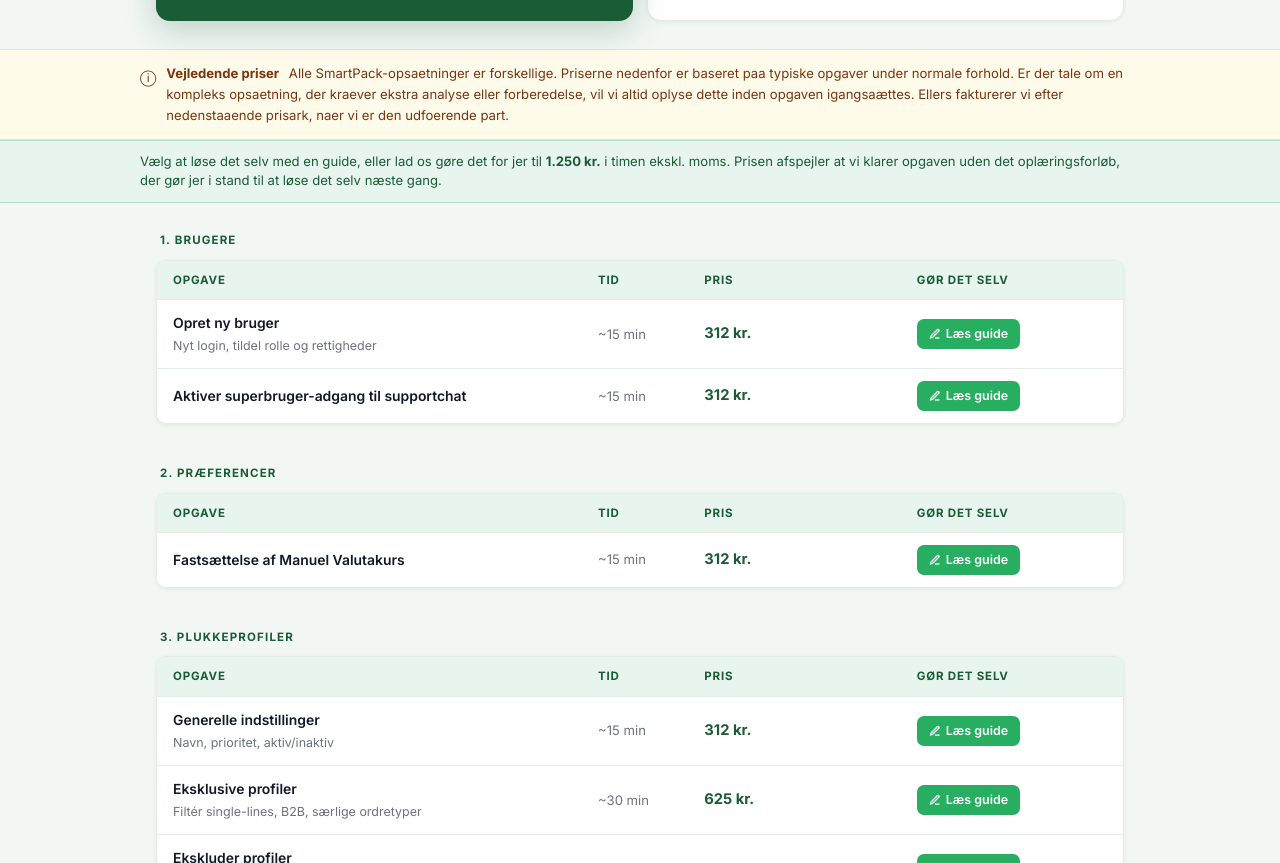
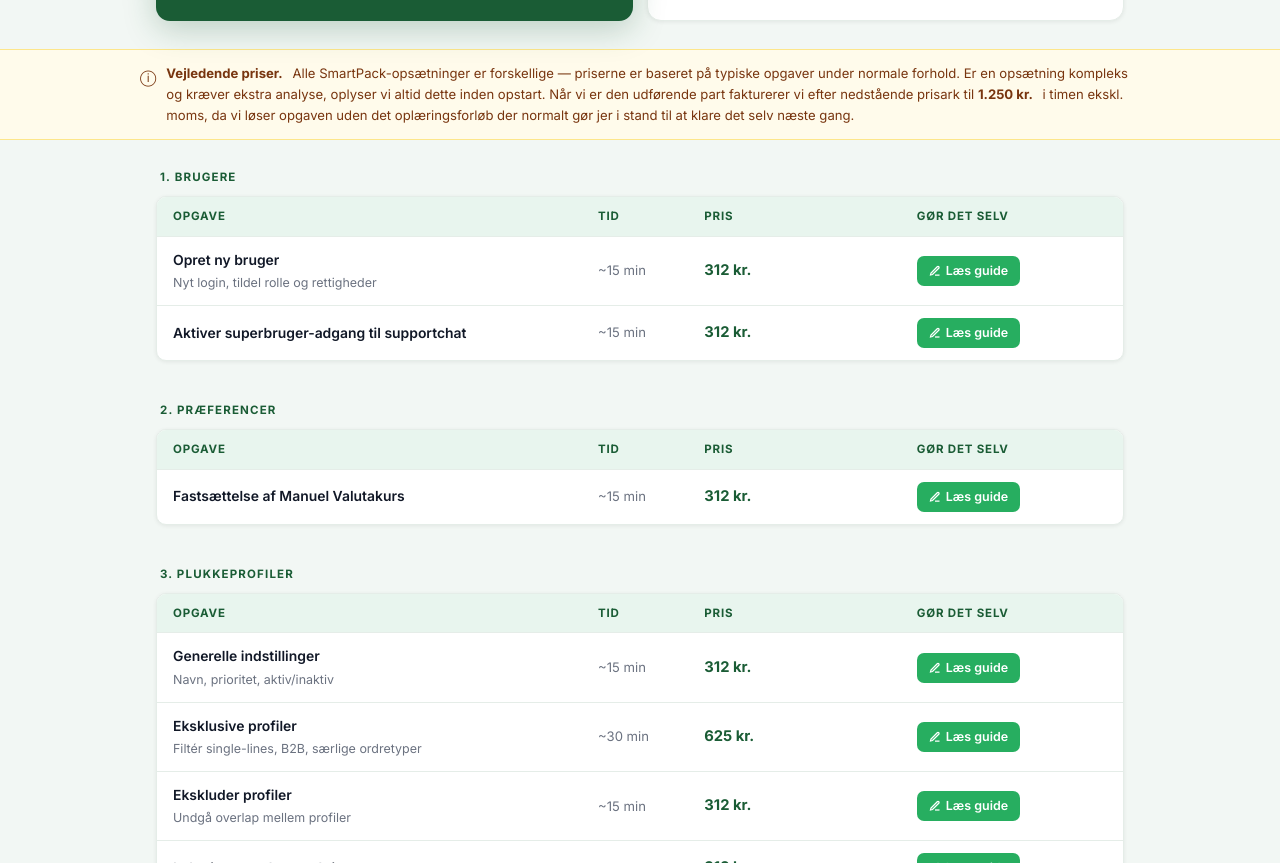
Before and after one commit to coopincDK/smartpack-priser, a website: page docs/index.html in a window 1280 px wide. Shown: the part 971-1834 px from the top of the page. Drawn offline with Linux system fonts and the light colour scheme.

Commit message:
feat: static GitHub Pages build i docs/

```diff
--- a/docs/index.html
+++ b/docs/index.html
@@ -184,20 +184,7 @@
   .disclaimer-icon { font-size: 1rem; flex-shrink: 0; margin-top: 1px; }
   .disclaimer-inner strong { font-weight: 700; margin-right: 6px; }
 
-  .price-note-bar {
-    background: var(--green-light);
-    border-top: 1px solid var(--green-border);
-    border-bottom: 1px solid var(--green-border);
-    padding: 11px 24px;
-  }
-  .price-note-inner {
-    max-width: 1000px;
-    margin: 0 auto;
-    font-size: .82rem;
-    color: var(--green-dark);
-    line-height: 1.5;
-  }
-  .price-note-inner strong { font-weight: 700; }
+
 
   /* ── TOC ── */
 
@@ -498,17 +485,12 @@
   <div class="disclaimer-inner">
     <div class="disclaimer-icon">&#9432;</div>
     <div>
-      <strong>Vejledende priser</strong>
-      Alle SmartPack-opsaetninger er forskellige. Priserne nedenfor er baseret paa typiske opgaver under normale forhold.
-      Er der tale om en kompleks opsaetning, der kraever ekstra analyse eller forberedelse, vil vi altid oplyse dette
-      inden opgaven igangsaættes. Ellers fakturerer vi efter nedenstaaende prisark, naer vi er den udfoerende part.
+      <strong>Vejledende priser.</strong>
+      Alle SmartPack-opsætninger er forskellige — priserne er baseret på typiske opgaver under normale forhold.
+      Er en opsætning kompleks og kræver ekstra analyse, oplyser vi altid dette inden opstart.
+      Når vi er den udførende part fakturerer vi efter nedstående prisark til <strong id="hourlyBadge">1.250 kr.</strong> i timen ekskl. moms,
+      da vi løser opgaven uden det oplæringsforløb der normalt gør jer i stand til at klare det selv næste gang.
     </div>
-  </div>
-</div>
-
-<div class="price-note-bar">
-  <div class="price-note-inner">
-    Vælg at løse det selv med en guide, eller lad os gøre det for jer til <strong id="hourlyBadge">1.250 kr.</strong> i timen ekskl. moms. Prisen afspejler at vi klarer opgaven uden det oplæringsforløb, der gør jer i stand til at løse det selv næste gang.
   </div>
 </div>
 
```
